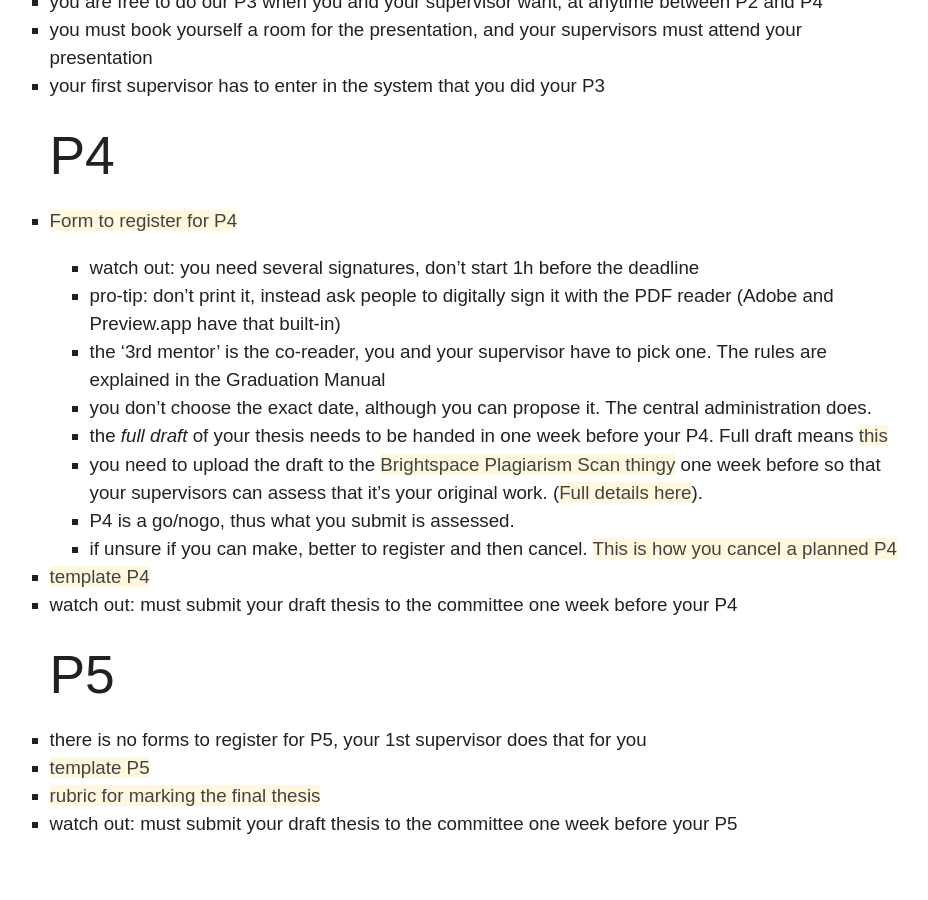
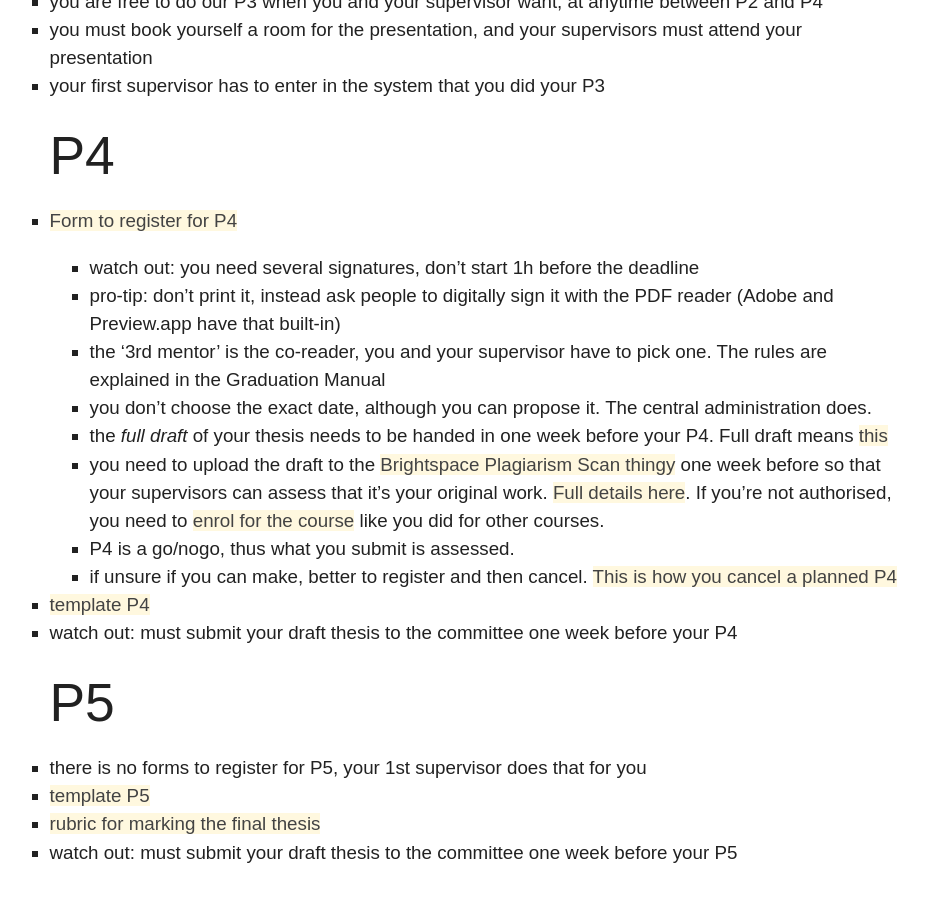
Before and after one commit to tudelft3d/geo2020, a Jekyll site: the page built from rules/index.md, in a window 1280 px wide and 900 px high, scrolled down 1613 px. Shown: the whole window, without its empty margins (165-1093 px from the left). Built offline with Jekyll 4.4.1, drawn with Linux system fonts in a browser that asks for light colours; nearby versions of some CDN libraries; before the commit the page ends 2485 px from its top, so only the background shows below that.

Commit message:
plagiarism enrol

```diff
--- a/rules/index.md
+++ b/rules/index.md
@@ -50,7 +50,7 @@
   1. the '3rd mentor' is the co-reader, you and your supervisor have to pick one. The rules are explained in the Graduation Manual
   1. you don't choose the exact date, although you can propose it. The central administration does.
   1. the *full draft* of your thesis needs to be handed in one week before your P4. Full draft means [this](https://3d.bk.tudelft.nl/courses/geo2020/faq/#what-is-a-complete-draft-at-p4)
-  1. you need to upload the draft to the [Brightspace Plagiarism Scan thingy](https://brightspace.tudelft.nl/d2l/home/47493) one week before so that your supervisors can assess that it's your original work. ([Full details here](Nieuw_Teacher_mail_V4.docx)).
+  1. you need to upload the draft to the [Brightspace Plagiarism Scan thingy](https://brightspace.tudelft.nl/d2l/home/47493) one week before so that your supervisors can assess that it's your original work. [Full details here](Nieuw_Teacher_mail_V4.docx). If you're not authorised, you need to [enrol for the course](https://brightspace-cc.tudelft.nl/) like you did for other courses.
   1. P4 is a go/nogo, thus what you submit is assessed.
   1. if unsure if you can make, better to register and then cancel. [This is how you cancel a planned P4](../faq/#withdrawing-from-p4)
 
```
